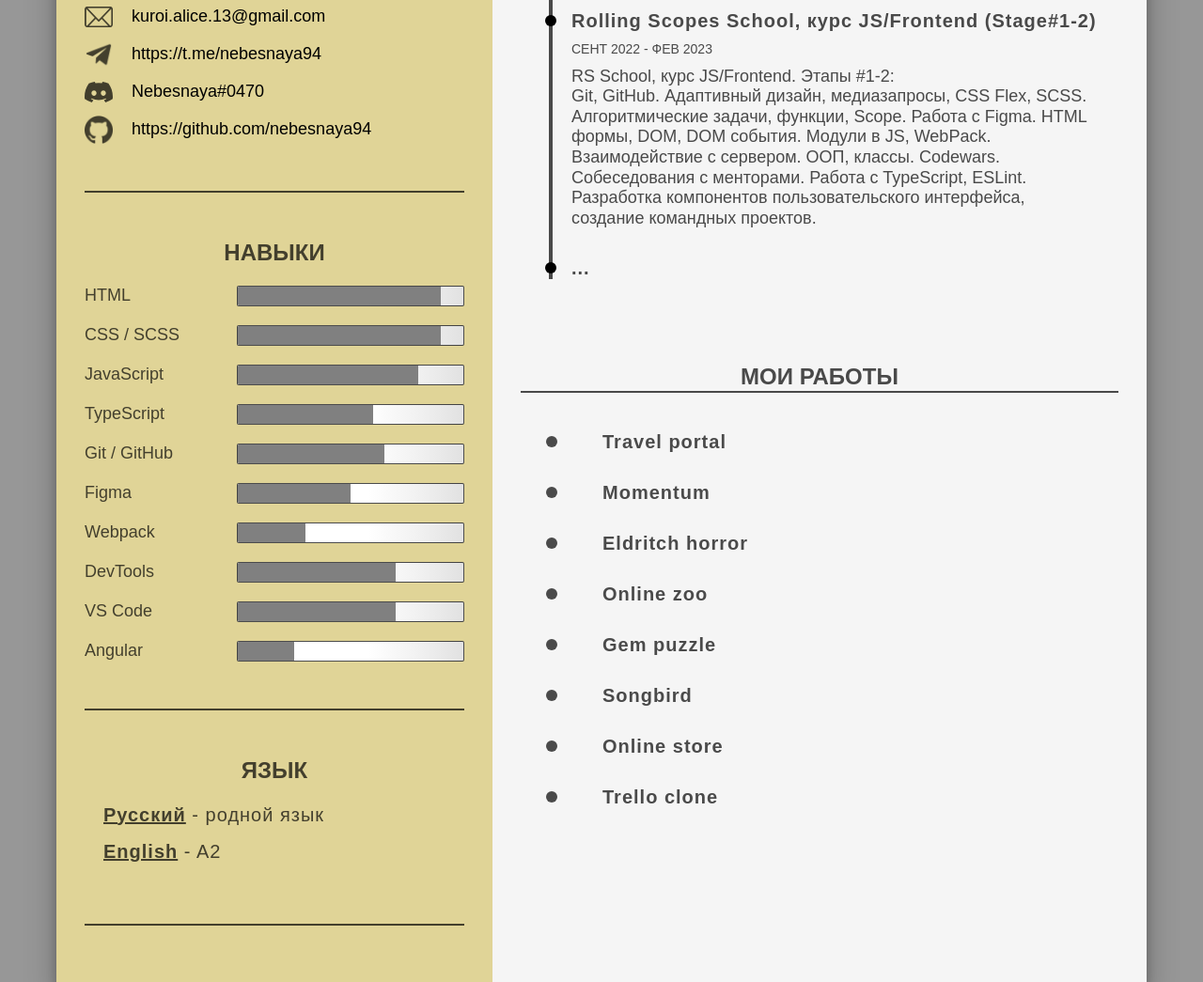
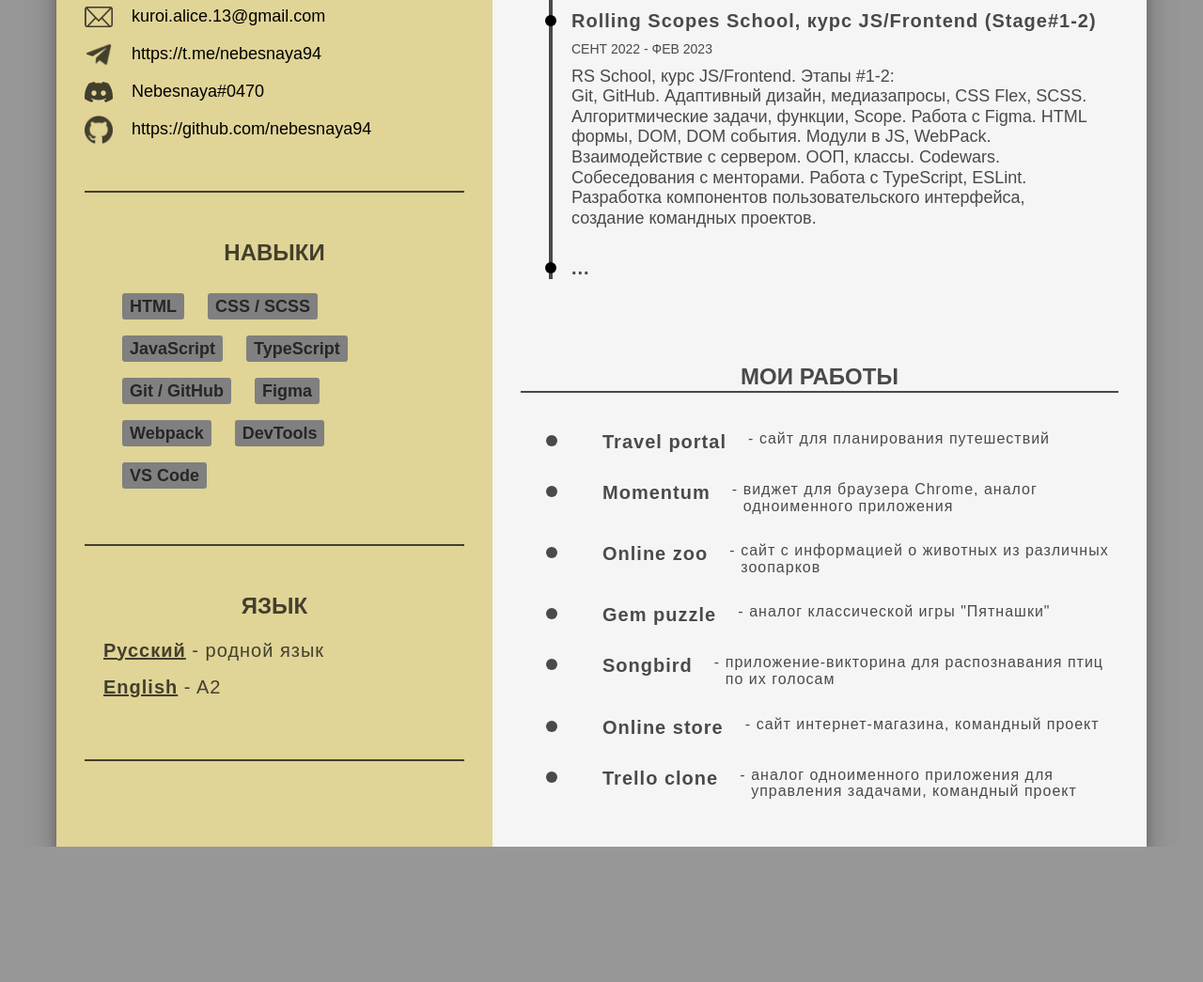
Before and after one commit to Nebesnaya94/CV, a plain HTML site: page index.html in a window 1280 px wide. Shown: the part 841-1886 px from the top of the page at 94% size. After the commit the page ends 1742 px from the top, so only its background shows below. Drawn offline with Linux system fonts and the light colour scheme.

Commit message:
fix: edit skills, languages and projects list

```diff
--- a/index.html
+++ b/index.html
@@ -84,68 +84,17 @@
           </div>
           <div class="description-item">
             <h3>Навыки</h3>
-            <ul class="skills-list">
-              <li>
-                <div class="skill-item">HTML</div>
-                <div class="skill-progress">
-                  <div style="width: 90%" class="progress-bar high"></div>
-                </div>
-              </li>
-              <li>
-                <div class="skill-item">CSS / SCSS</div>
-                <div class="skill-progress">
-                  <div style="width: 90%" class="progress-bar high"></div>
-                </div>
-              </li>
-              <li>
-                <div class="skill-item">JavaScript</div>
-                <div class="skill-progress">
-                  <div style="width: 80%" class="progress-bar high"></div>
-                </div>
-              </li>
-              <li>
-                <div class="skill-item">TypeScript</div>
-                <div class="skill-progress">
-                  <div style="width: 60%" class="progress-bar medium"></div>
-                </div>
-              </li>
-              <li>
-                <div class="skill-item">Git / GitHub</div>
-                <div class="skill-progress">
-                  <div style="width: 65%" class="progress-bar medium"></div>
-                </div>
-              </li>
-              <li>
-                <div class="skill-item">Figma</div>
-                <div class="skill-progress">
-                  <div style="width: 50%" class="progress-bar medium"></div>
-                </div>
-              </li>
-              <li>
-                <div class="skill-item">Webpack</div>
-                <div class="skill-progress">
-                  <div style="width: 30%" class="progress-bar low"></div>
-                </div>
-              </li>
-              <li>
-                <div class="skill-item">DevTools</div>
-                <div class="skill-progress">
-                  <div style="width: 70%" class="progress-bar medium"></div>
-                </div>
-              </li>
-              <li>
-                <div class="skill-item">VS Code</div>
-                <div class="skill-progress">
-                  <div style="width: 70%" class="progress-bar medium"></div>
-                </div>
-              </li>
-              <li>
-                <div class="skill-item">Angular</div>
-                <div class="skill-progress">
-                  <div style="width: 25%" class="progress-bar low"></div>
-                </div>
-              </li>
-            </ul>
+            <div class="skills-list">
+              <span class="skill-item">HTML</span>
+              <span class="skill-item">CSS&nbsp/&nbspSCSS</span>
+              <span class="skill-item">JavaScript</span>
+              <span class="skill-item">TypeScript</span>
+              <span class="skill-item">Git&nbsp/&nbspGitHub</span>
+              <span class="skill-item">Figma</span>
+              <span class="skill-item">Webpack</span>
+              <span class="skill-item">DevTools</span>
+              <span class="skill-item">VS&nbspCode</span>
+            </div>
           </div>
           <div class="description-item">
             <h3>Язык</h3>
@@ -178,7 +127,7 @@
             </li>
             <li class="education-item">
               <div class="education-title">
-                Rolling Scopes School, Pre-School(Stage#0)
+                Rolling Scopes School, Pre-School (Stage#0)
               </div>
               <div class="education-date">ИЮН 2022 - СЕНТ 2022</div>
               <div class="education-text">
@@ -218,54 +167,69 @@
               <a
                 target="_blank"
                 href="https://nebesnaya94.github.io/travel-portal/travel/"
-                >Travel portal</a
+                ><div>Travel&nbspportal</div>
+                <div class="project-description">
+                  сайт для планирования путешествий
+                </div></a
               >
             </li>
             <li class="project-item">
               <a
                 target="_blank"
                 href="https://nebesnaya94.github.io/momentum/index"
-                >Momentum</a
-              >
-            </li>
-            <li class="project-item">
-              <a
-                target="_blank"
-                href="https://nebesnaya94.github.io/eldritch-codejam/eldritch-codejam/"
-                >Eldritch horror</a
+                ><div>Momentum</div>
+                <div class="project-description">
+                  виджет для браузера Chrome, аналог одноименного приложения
+                </div></a
               >
             </li>
             <li class="project-item">
               <a
                 target="_blank"
                 href="https://rolling-scopes-school.github.io/nebesnaya94-JSFE2022Q3/online-zoo/pages/main/"
-                >Online zoo</a
+                ><div>Online&nbspzoo</div>
+                <div class="project-description">
+                  сайт с информацией о животных из различных зоопарков
+                </div></a
               >
             </li>
             <li class="project-item">
               <a
                 target="_blank"
                 href="https://rolling-scopes-school.github.io/nebesnaya94-JSFE2022Q3/gem-puzzle/"
-                >Gem puzzle</a
+                ><div>Gem&nbsppuzzle</div>
+                <div class="project-description">
+                  аналог классической игры "Пятнашки"
+                </div></a
               >
             </li>
             <li class="project-item">
               <a
                 target="_blank"
                 href="https://rolling-scopes-school.github.io/nebesnaya94-JSFE2022Q3/songbird/pages/"
-                >Songbird</a
+                ><div>Songbird</div>
+                <div class="project-description">
+                  приложение-викторина для распознавания птиц по их голосам
+                </div></a
               >
             </li>
             <li class="project-item">
               <a
                 target="_blank"
                 href="https://stanislavmamulin-online-store-team.netlify.app/"
-                >Online store</a
+                ><div>Online&nbspstore</div>
+                <div class="project-description">
+                  сайт интернет-магазина, командный проект
+                </div></a
               >
             </li>
             <li class="project-item">
               <a target="_blank" href="https://rsclone-trello.netlify.app/login"
-                >Trello clone</a
+                ><div>Trello&nbspclone</div>
+                <div class="project-description">
+                  аналог одноименного приложения для управления задачами,
+                  командный проект
+                </div></a
               >
             </li>
           </ul>
--- a/styles/styles.scss
+++ b/styles/styles.scss
@@ -76,6 +76,7 @@ h3 {
     font-weight: 600;
     text-transform: uppercase;
     text-align: center;
+    cursor: default;
 }
 
 .contacts-list {
@@ -109,43 +110,17 @@ h3 {
 
 .skills-list {
     font-size: 18px;
-    display: flex;
-    flex-direction: column;
-    gap: 20px;
-    li {
-        display: flex;
-        .skill-item {
-            width: 40%;
-        }
-        .skill-progress {
-            height: 22px;
-            width: 60%;
-            background: linear-gradient(
-                to right,
-                rgb(255, 255, 255) 58%,
-                rgb(241, 241, 241) 80%,
-                rgb(225, 225, 225) 100%,
-                rgb(246, 246, 246) 100%,
-                rgb(225, 225, 225) 100%
-            );
-            border: 1px solid;
-            border-radius: 2px;
-            .progress-bar {
-                border-radius: 1px 0 0 1px;
-                background: grey;
-                height: 100%;
-                &:hover {
-                    &.high {
-                        background: rgb(2, 156, 2);
-                    }
-                    &.medium {
-                        background: rgb(226, 185, 21);
-                    }
-                    &.low {
-                        background: rgb(209, 17, 17);
-                    }
-                }
-            }
+    margin: 0 30px;
+    .skill-item {
+        background: grey;
+        margin: 10px;
+        padding: 4px 8px;
+        line-height: 2.5;
+        border-radius: 3px;
+        font-weight: 600;
+        cursor: pointer;
+        &:hover {
+            color: whitesmoke;
         }
     }
 }
@@ -242,6 +217,30 @@ h2 {
             font-weight: 600;
             letter-spacing: 1px;
             color: black;
+            display: flex;
+            gap: 35px;
+            height: fit-content;
+            @media (max-width: 899px) {
+                flex-direction: column;
+                gap: 7px;
+            }
+            .project-description {
+                position: relative;
+                font-weight: normal;
+                font-size: 16px;
+                line-height: 1.1;
+                @media (max-width: 899px) {
+                    padding-left: 5px;
+                }
+                &::before {
+                    content: "-";
+                    left: -12px;
+                    position: absolute;
+                    @media (max-width: 899px) {
+                        content: "";
+                    }
+                }
+            }
             &:hover {
                 opacity: 0.8;
             }
@@ -268,6 +267,12 @@ h2 {
         span {
             font-weight: 600;
             text-decoration: underline;
+            cursor: pointer;
+            display: inline-block;
+            &:hover {
+                transform: scale(1.05);
+                font-style: italic;
+            }
         }
     }
 }
```
Also changed, not shown: styles/styles.css, styles/styles.min.css.
